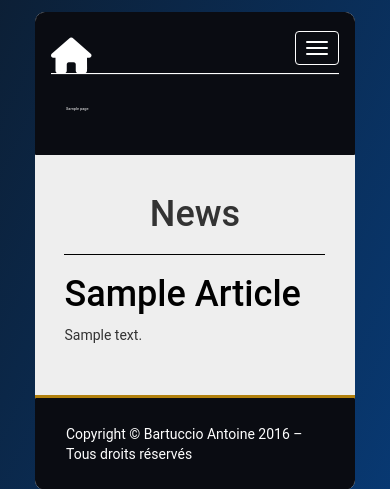
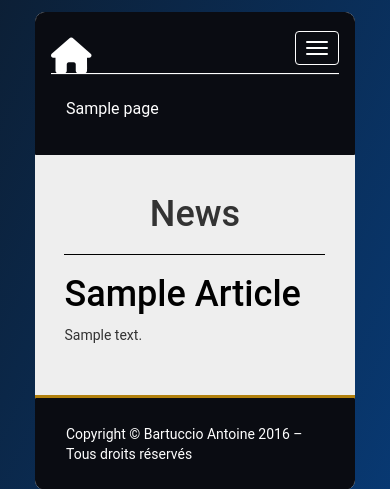
Before and after one commit to nyanloutre/site-gala, a Django app: template blog/templates/blog/blog.html in a window 390 px wide, after a click on "Toggle navigation"; the page is wider, and only the part inside the window is pictured. Shown: the part 282-771 px from the top of that part. Run offline with Django 3.2, Linux system fonts and the light colour scheme; the template is opened without the code that fills it: most values are stand-ins (such as "Sample title", 1, 10 or a date in 2020); some libraries are stand-ins or nearby versions.

Commit message:
Correction de font-size et décalage du logo

```diff
--- a/blog/static/blog/css/base.css
+++ b/blog/static/blog/css/base.css
@@ -2,7 +2,7 @@
 * @Author: klmp200
 * @Date:   2016-07-06 15:42:59
 * @Last Modified by:   klmp200
-* @Last Modified time: 2016-10-02 20:51:56
+* @Last Modified time: 2016-10-02 22:39:03
 */
 
 @import 'https://fonts.googleapis.com/css?family=Raleway';
@@ -101,6 +101,8 @@ hr {
 }
 
 #logo-mini {
+	margin-left: 20px;
+	margin-top: 20px;
 }
 
 #logo-mobile {
--- a/blog/static/blog/css/nav.css
+++ b/blog/static/blog/css/nav.css
@@ -2,11 +2,7 @@
 * @Author: klmp200
 * @Date:   2016-07-10 16:06:30
 * @Last Modified by:   klmp200
-<<<<<<< HEAD
-* @Last Modified time: 2016-10-02 21:26:21
-=======
-* @Last Modified time: 2016-10-02 18:22:12
->>>>>>> 341e7a94e5a4e2db16db4201f1603b9c9425c705
+* @Last Modified time: 2016-10-02 22:38:01
 */
 
 #navbar {
@@ -14,7 +10,7 @@
   font-size: 20px;
 }
 #navbar li {
-	font-size: 1.25vw;
+	font-size: 1.6rem;
 }
 .navbar-nav li a {
  line-height: 35px;
@@ -74,6 +70,18 @@
   color: #0a0c12;
 }
 
+// @media ((min-width: 567px) and (max-width: 767px)){
+// 	#navbar li {
+// 		font-size: 1vw;
+// 	}
+// }
+
+// @media (max-width: 567px){
+// 	#navbar li {
+// 		font-size: 3880px;
+// 	}
+// }
+
 @media (max-width: 767px) {
   .navbar-default .navbar-nav .open .dropdown-menu > li > a {
     color: #ffffff;
@@ -88,10 +96,8 @@
     color: #0a0c12;
     background-color: #ffffff;
   }
-	#navbar li {
-		font-size: 1vw;
-	}
 }
+
 
 .navbar-default {
 	padding-top: 10px;
```
